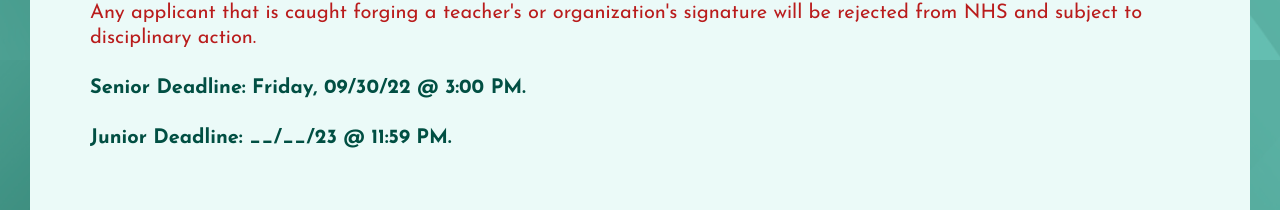
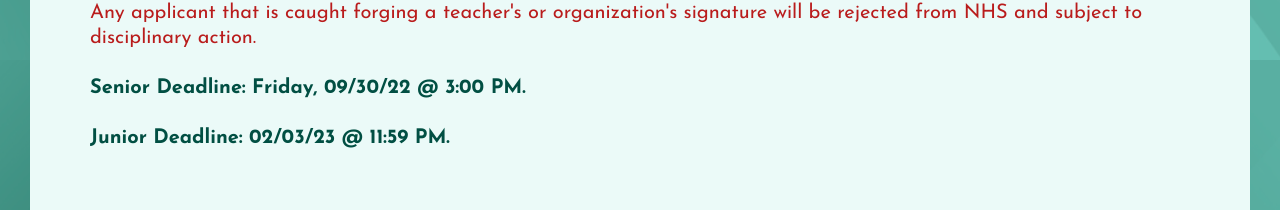
Before and after one commit to MCSaturn6/Bronx-Science-NHS-Update, a React (Create React App) app: page /apply in a window 1280 px wide. Shown: the part 1033-1243 px from the top of the page. Built offline with nearby package versions, Linux system fonts and the light colour scheme.

Commit message:
deadline

```diff
--- a/src/pages/Apply.jsx
+++ b/src/pages/Apply.jsx
@@ -69,7 +69,7 @@
             <b>Senior Deadline: Friday, 09/30/22 @ 3:00 PM.</b>
             <br></br>
             <br></br>
-            <b>Junior Deadline: __/__/23 @ 11:59 PM.</b>
+            <b>Junior Deadline: 02/03/23 @ 11:59 PM.</b>
             <br></br>
             <br></br>
           </p>
```
Also changed, not shown: 1 other file (tests, documents, lock files or other folders).
